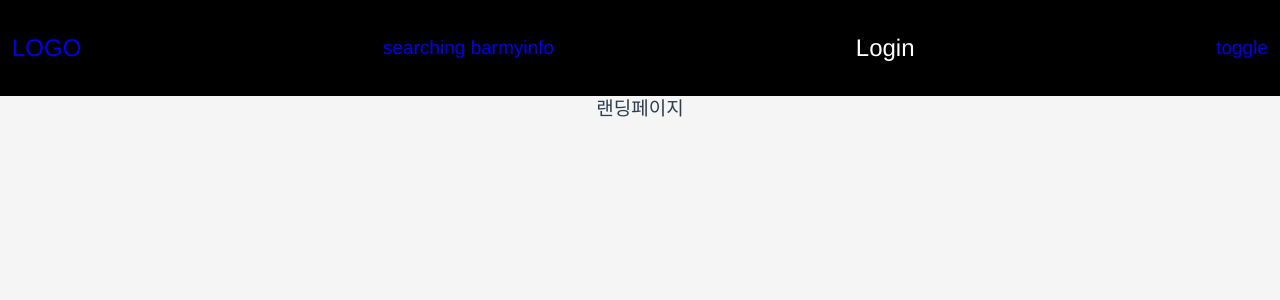
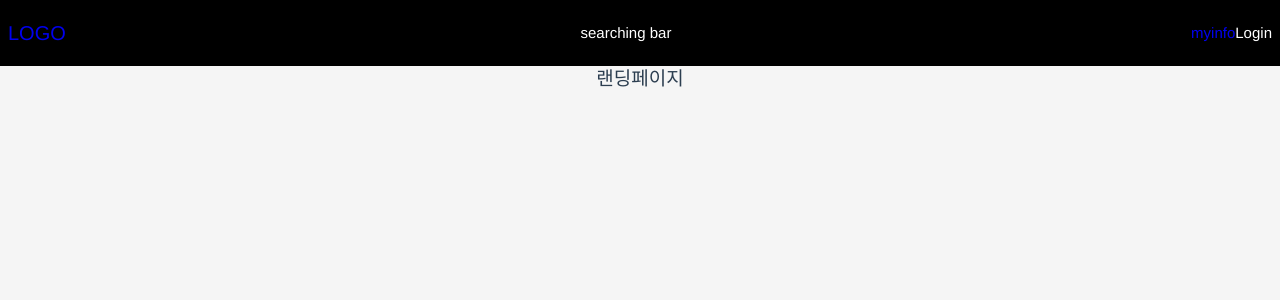
Before and after one commit to dohui-son/Vue, a Vue app in the folder art-recipe-vue/: page / in a window 1280 px wide. Shown: the top 300 px of the page. Built offline with nearby package versions, Linux system fonts and the light colour scheme.

Commit message:
Feat: add interactive header

```diff
--- a/art-recipe-vue/src/container/navbar/NavBar.vue
+++ b/art-recipe-vue/src/container/navbar/NavBar.vue
@@ -1,31 +1,37 @@
-
 <template>
   <nav class="navbar">
-    <div class="navbar_logo">
+    <span class="navbar_logo">
       <router-link to="/">LOGO</router-link>
-    </div>
+
+    </span>
+    <span class="navbar_togglebtn" @click="openMenu">toggle</span>
    <ul class="navbar_menu" >
-     <li><a href="#">searching bar</a></li>
-     <li><a href="#"><router-link to="/myinfo">myinfo</router-link></a></li>
+     <li>searching bar</li>
    </ul>
-    <ul class="navbar_logo"><GoogleLogin /></ul>
-    <a  href="#" class="navbar_togglebtn" @click="openMenu">toggle</a>
+    <ul v-if="isOpen" class="mobile_navbar_menu" >
+      <li>mobile searching bar</li>
+      <li><router-link to="/myinfo">myinfo</router-link></li>
+      <li><GoogleLogin /></li>
+    </ul>
+    <ul class="navbar_icons">
+      <li><router-link to="/myinfo">myinfo</router-link></li>
+      <li><GoogleLogin /></li></ul>
   </nav>
 </template>
 <script>
 import GoogleLogin from "@/components/GoogleLogin";
 export default {
-
   components:{
     GoogleLogin
   },
+  data(){
+    return {
+      isOpen: false
+    }
+  },
   methods:{
     openMenu(){
-      // const toggleBtn = document.querySelector('.navbar_togglebtn')
-      const menu = document.querySelector('.navbar_menu');
-      menu.classList.toggle('active');
-      console.log("open");
-
+      this.isOpen = !this.isOpen
     }
   }
 }</script>
@@ -35,41 +41,59 @@ export default {
   justify-content: space-between;
   align-items:center ;
   background-color:black;
-  padding: 8px 12px;
+  padding: 8px;
+  color: white;
+  font-size: 1.5rem;
+
+}
+.navbar_logo{
+  font-size: 20px;
   color: white;
 }
-.navbar_logo{
-  font-size: 24px;
-}
-.navbar_logo{color: white}
 .navbar_menu{
   display: flex;
   list-style: none;
-  padding-left: 0;
 }
+.navbar_icons{
+  display: flex;
+  list-style: none;
+ margin-left: 5px ;
+}
+
+.mobile_navbar_menu{
+ display: none;
+}
+  .navbar_togglebtn {
+    display: none;
+  }
+.mobile_navbar_menu{display: none;}
 @media screen and (max-width: 872px) {
   .navbar{
    flex-direction: column;
-    align-items: flex-start;
-    padding: 8px 24px;
+    justify-content:center;
+    padding: 0.2rem;
+    font-size: 1.5rem;
   }
   .navbar_menu{
+    display: none;
+  }
+  .mobile_navbar_menu{
+    display: flex;
     flex-direction: column;
     align-items: center;
     width: 100%;
-    display: none;
   }
   .nav_menu li{
     width: 100%;
     text-align: center;
   }
   .navbar_icons{
-    justify-content: center;
-    width: 100%;
     display: none;
   }
   .navbar_togglebtn{
+    cursor: pointer;
     display: block;
+    width: 10%;
   }
 
 }
```
Also changed, not shown: 1 other file (tests, documents, lock files or other folders).
